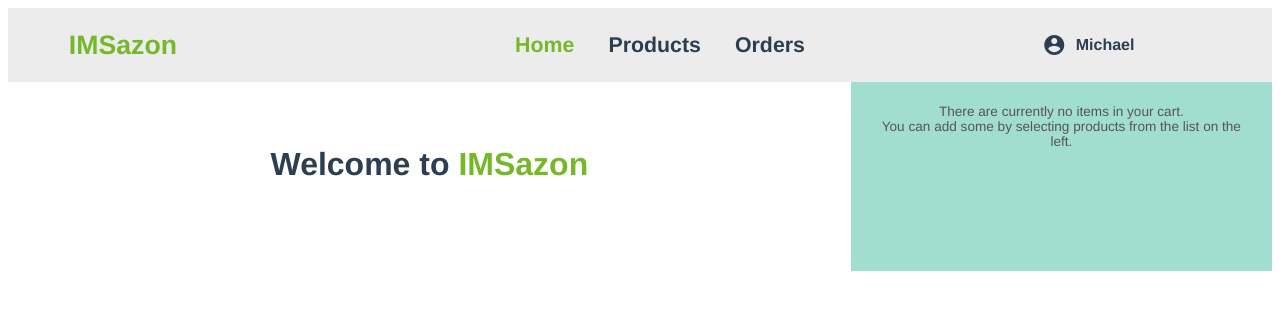
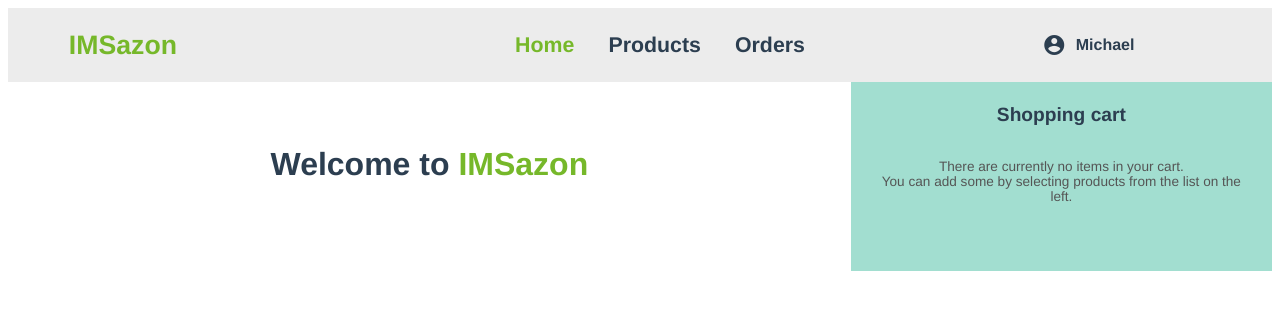
Before and after one commit to MICSTI/imsazon-frontend, a Vue app: page /login#/home in a window 1280 px wide. Shown: the top 310 px of the page. Built offline with nearby package versions, Linux system fonts and the light colour scheme.

Commit message:
Add section header to cart component

```diff
--- a/src/components/Cart.vue
+++ b/src/components/Cart.vue
@@ -1,5 +1,7 @@
 <template>
   <div class="cart-side">
+    <div class="section-header">Shopping cart</div>
+
     <ul v-if="cart.length > 0">
       <li v-for="product in cart">
         <div class="cart-item">
@@ -65,6 +67,12 @@
     padding: 0;
   }
 
+  .section-header {
+    font-weight: bold;
+    font-size: 1.2em;
+    margin: .5em 0 1.25em 0;
+  }
+
   .cart-item {
     display: flex;
     align-items: center;
```
